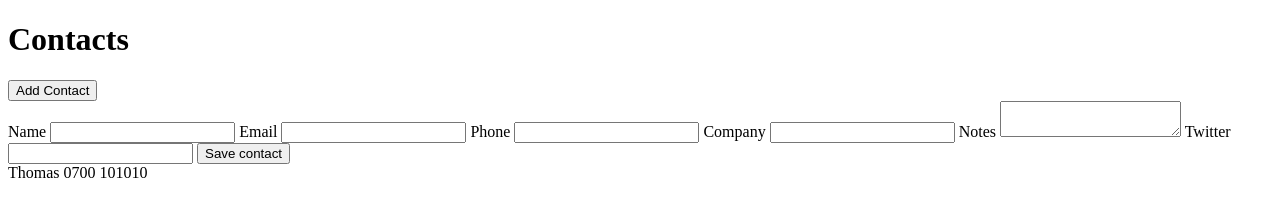
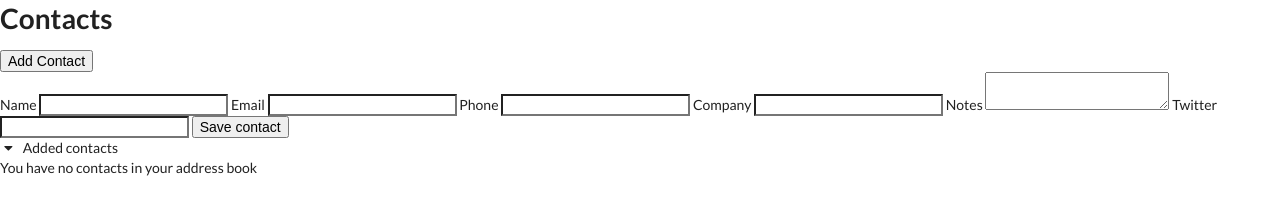
Before and after one commit to munemo/address_book_challenge, a website: page src/index.html in a window 1280 px wide. Drawn offline with nearby package versions, Linux system fonts and the light colour scheme.

Commit message:
Fixing some issues

```diff
--- a/src/assets/js/app.js
+++ b/src/assets/js/app.js
@@ -22,6 +22,7 @@ const  renderContacts = () => {
 	  div.appendChild(ul)
 	} else {
 	  div.innerHTML = '<p>You have no contacts in your address book</p>'
+	}
 }
 document.addEventListener('DOMContentLoaded', () => {
 	renderContacts()
@@ -53,4 +54,3 @@ const  renderContacts = () => {
 		contactForm.reset()
    })
 })
-}
--- a/src/index.html
+++ b/src/index.html
@@ -1,30 +1,43 @@
 <!DOCTYPE html>
 <html lang="en">
   <head>
-    <meta charset="UTF-8">
-    <meta name="viewport" content="width=device-width, initial-scale=1.0">
+    <meta charset="UTF-8" />
+    <meta name="viewport" content="width=device-width, initial-scale=1.0" />
+    <link
+      rel="stylesheet"
+      href="https://cdnjs.cloudflare.com/ajax/libs/semantic-ui/2.4.1/semantic.min.css"
+    />
     <title>Address book</title>
   </head>
   <body>
     <h1>Contacts</h1>
-    <button  id="add-contact">Add Contact</button>
+    <button id="add-contact">Add Contact</button>
 
       <form id="new-contact-form">
         <label for="name">Name</label>
-		<input id="name" name="name" type="text">
+        <input id="name" name="name" type="text" />
         <label for="email">Email</label>
-		<input id="email" name="email" type="email">
+        <input id="email" name="email" type="email" />
         <label for="phone">Phone</label>
-		<input id="phone" name="phone" type="text">
+        <input id="phone" name="phone" type="text" />
         <label for="company">Company</label>
-		<input id="company" name="company" type="text">
+        <input id="company" name="company" type="text" />
         <label for="notes">Notes</label>
         <textarea id="notes" name="notes" type="text"></textarea>
         <label for="twitter">Twitter</label>
-        <input id="twitter" name="twitter" type="text">
-        <input id="submit" type="submit" value="Save contact">
-
+        <input id="twitter" name="twitter" type="text" />
+        <input id="submit" type="submit" value="Save contact" />
+      </form>
+    </div>
+    <div class="ui styled accordian">
+		<div class="active title">
+			<i class="dropdown icon"></i>
+			Added contacts
+		  </div>
+		  <div class="active content">
 	  <div id="contact-list">Thomas 0700 101010</div>
+	</div>
+    </div>
     <script src="./assets/js/app.js"></script>
   </body>
 </html>
```
Also changed, not shown: cypress/integration/userCanCreateAContact.feature.js (+0 -1 lines). Lines whose indentation alone changed are shown as unchanged.
